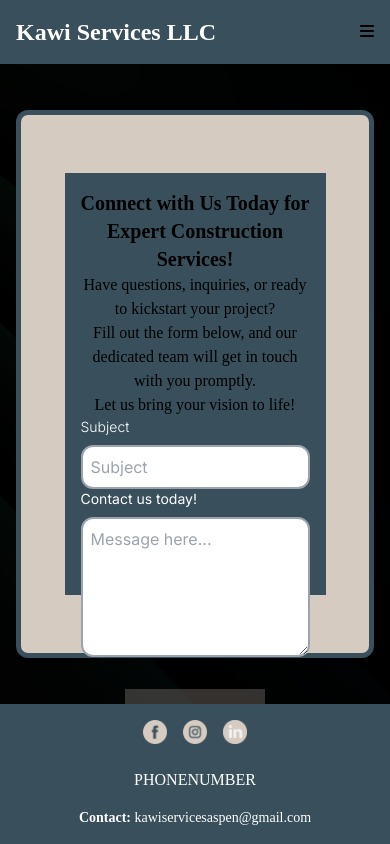
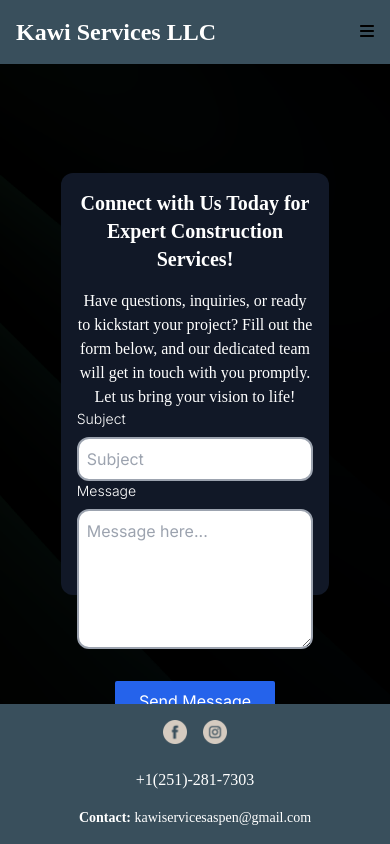
Before and after one commit to alihernandez/kawi, a Next.js app in the folder kawiv1/: page /contact in a window 390 px wide. Built offline with nearby package versions, Linux system fonts and the light colour scheme.

Commit message:
fix contact mobile view, add urls, add phone number

```diff
--- a/kawiv1/app/contact/page.jsx
+++ b/kawiv1/app/contact/page.jsx
@@ -27,16 +27,16 @@ export default function Contact() {
 
   return (
     <main className="flex flex-col items-center justify-center p-4 sm:p-8">
-      <div className='flex flex-col justify-center items-center w-full sm:w-4/5 rounded-xl' id='contactForm'>
+      <div className="form-container flex-col-center">
         {isMessageSent ? (
           <p className="text-green-500 font-bold">Message Sent Successfully!</p>
         ) : (
-          <form onSubmit={sendMail} className="p-4 sm:p-6" id='innerLine'>
-            <div className="flex flex-col items-center w-full  text-center">
-              <h1 className="text-xl font-semibold">Connect with Us Today for Expert Construction Services!</h1>
-              <p>Have questions, inquiries, or ready to kickstart your project? <br/> Fill out the form below, and our dedicated team will get in touch with you promptly. <br/> Let us bring your vision to life!</p>
+          <form onSubmit={sendMail} className="p-4 sm:p-6 bg-gray-900 rounded-xl">
+            <div className="flex-col-center space-y-4 text-white">
+              <h1 className="text-xl font-semibold text-center">Connect with Us Today for Expert Construction Services!</h1>
+              <p className="text-center">Have questions, inquiries, or ready to kickstart your project? Fill out the form below, and our dedicated team will get in touch with you promptly. Let us bring your vision to life!</p>
             </div>
-            <div className="relative flex flex-col space-y-2">
+            <div className="flex flex-col space-y-2">
               <label htmlFor="subject" className="text-sm font-light text-white">
                 Subject
               </label>
@@ -52,13 +52,13 @@ export default function Contact() {
                 className="rounded-xl border-2 border-gray-400 p-2"
               />
             </div>
-  <div className="relative flex flex-col space-y-2">
-    <label htmlFor="description" className="text-sm font-lg text-white">
-      Contact us today!
+            <div className="flex flex-col space-y-2">
+              <label htmlFor="message" className="text-sm font-light text-white">
+                Message
               </label>
               <textarea
                 name="message"
-      id="description"
+                id="message"
                 required
                 rows={5}
                 value={message}
@@ -71,10 +71,9 @@ export default function Contact() {
             </div>
             <button
               type='submit'
-  className="mx-auto mt-8 flex justify-center rounded-sm text-white hover:shadow-md"
-  id='mailButton'
+              className="mx-auto mt-8 flex justify-center rounded-sm text-white bg-blue-600 hover:bg-blue-700 py-2 px-6"
             >
-  <span className='box'>Send Message</span>
+              Send Message
             </button>
           </form>
         )}
--- a/kawiv1/app/globals.css
+++ b/kawiv1/app/globals.css
@@ -241,6 +241,28 @@ button {
   outline: none;
   border: none;
 }
+/* Contact Form */
+/* Base styles */
+.flex-col-center {
+  display: flex;
+  flex-direction: column;
+  align-items: center;
+}
+
+/* Medium screen and above */
+@media screen and (min-width: 640px) {
+  .form-container {
+    width: 80%;
+  }
+}
+
+/* Large screen and above */
+@media screen and (min-width: 1024px) {
+  .form-container {
+    width: 60%;
+  }
+}
+
 
 
 /* loader styles */
--- a/kawiv1/app/page.jsx
+++ b/kawiv1/app/page.jsx
@@ -21,7 +21,7 @@ const Home = () => {
         <div className="hero-section flex justify-center items-center text-white text-center bg-center bg-cover" style={{ backgroundImage: 'url("https://cdn.pixabay.com/photo/2016/11/23/15/04/wooden-floor-1853405_1280.jpg")' }}>
           <div>
             <h1 className="text-4xl font-bold mb-4">Welcome to Kawi</h1>
-            <p className="text-lg">Let`&apos;` build something remarkable together.</p>
+            <p className="text-lg">Let&apos;s build something remarkable together.</p>
           </div>
         </div>
 
--- a/kawiv1/app/service/page.jsx
+++ b/kawiv1/app/service/page.jsx
@@ -1,5 +1,3 @@
-// pages/service.js
-
 import Image from "next/image";
 
 
--- a/kawiv1/components/Footer.js
+++ b/kawiv1/components/Footer.js
@@ -8,22 +8,22 @@ const Footer = () => {
       <div className="container mx-auto flex flex-col sm:flex-row justify-between items-center h-full">
         <div className="flex mb-4 sm:mb-0 space-x-4">
           {/* Social Media Icons (Replace the links and icons with your own) */}
-          <a href="#" target="_blank" rel="noopener noreferrer">
+          <a href="#" target="https://www.facebook.com/kawi.services?mibextid=LQQJ4d" rel="noopener noreferrer">
             <Image src="/facebook.png" alt="Facebook" className="w-6 h-6" width={24} height={24} />
           </a>
-          <a href="#" target="_blank" rel="noopener noreferrer">
+          <a href="#" target="https://www.instagram.com/kawi.services/" rel="noopener noreferrer">
             <Image src="/instagram.png" alt="Instagram" className="w-6 h-6" width={24} height={24} />
           </a>
-          <a href="#" target="_blank" rel="noopener noreferrer">
+          {/* <a href="#" target="_blank" rel="noopener noreferrer">
             <Image src="/linkedin.png" alt="LinkedIn" className="w-6 h-6" width={24} height={24} />
-          </a>
+          </a> */}
         </div>
         <div className="mb-4 sm:mb-0">
           <nav>
             <ul className="flex flex-col sm:flex-row space-y-2 sm:space-y-0 sm:space-x-4">
               <li id="locale">ROARING FORK VALLEY</li>
-              <li id="phone">PHONENUMBER</li>
-              <li id="other">OTHER INFO</li>
+              <li id="phone">+1(251)-281-7303</li>
+              {/* <li id="other">OTHER INFO</li> */}
             </ul>
           </nav>
         </div>
--- /dev/null
+++ b/kawiv1/components/ServiceCarousel.js
@@ -0,0 +1,56 @@
+'use client'
+import { useState } from 'react';
+import Image from 'next/image';
+
+const ServicesCarousel = ({ services }) => {
+  const [currentSlide, setCurrentSlide] = useState(0);
+  const totalSlides = services.length;
+
+  const nextSlide = () => {
+    setCurrentSlide((prevSlide) => (prevSlide === totalSlides - 1 ? 0 : prevSlide + 1));
+  };
+
+  const prevSlide = () => {
+    setCurrentSlide((prevSlide) => (prevSlide === 0 ? totalSlides - 1 : prevSlide - 1));
+  };
+
+  return (
+    <div className="relative w-full overflow-hidden">
+      <div className="flex">
+        {services.map((service, index) => (
+          <div
+            key={index}
+            className={`${
+              index === currentSlide ? 'opacity-100' : 'opacity-0'
+            } transition-opacity duration-500`}
+            style={{ minWidth: '300px', maxWidth: '500px', width: '100%' }} // Adjust slide width here
+          >
+            <div className="bg-white p-4 rounded-lg shadow-md flex items-center">
+              <div className="flex-shrink-0 mr-4">
+                <Image
+                  src={service.image}
+                  alt={service.title}
+                  className="w-16 h-16 rounded-full"
+                  width={64}
+                  height={64}
+                />
+              </div>
+              <div>
+                <h2 className="text-xl font-bold mb-4">{service.title}</h2>
+                <p>{service.description}</p>
+              </div>
+            </div>
+          </div>
+        ))}
+      </div>
+      <button className="absolute top-1/2 left-4 transform -translate-y-1/2 px-4 py-2 bg-gray-800 text-white rounded-full" onClick={prevSlide}>
+        Prev
+      </button>
+      <button className="absolute top-1/2 right-4 transform -translate-y-1/2 px-4 py-2 bg-gray-800 text-white rounded-full" onClick={nextSlide}>
+        Next
+      </button>
+    </div>
+  );
+};
+
+export default ServicesCarousel;
--- a/kawiv1/package.json
+++ b/kawiv1/package.json
@@ -18,11 +18,13 @@
     "@fortawesome/react-fontawesome": "^0.2.0",
     "dotenv": "^16.3.1",
     "framer-motion": "^10.16.16",
-    "next": "14.0.4",
+    "next": "^14.2.3",
     "nodemailer": "^6.9.7",
     "postcss-nesting": "^12.0.2",
     "react": "^18",
-    "react-dom": "^18"
+    "react-dom": "^18",
+    "react-slick": "^0.30.2",
+    "slick-carousel": "^1.8.1"
   },
   "devDependencies": {
     "autoprefixer": "^10.0.1",
```
Also changed, not shown: 1 other file (tests, documents, lock files or other folders). Lines whose indentation alone changed are shown as unchanged.
